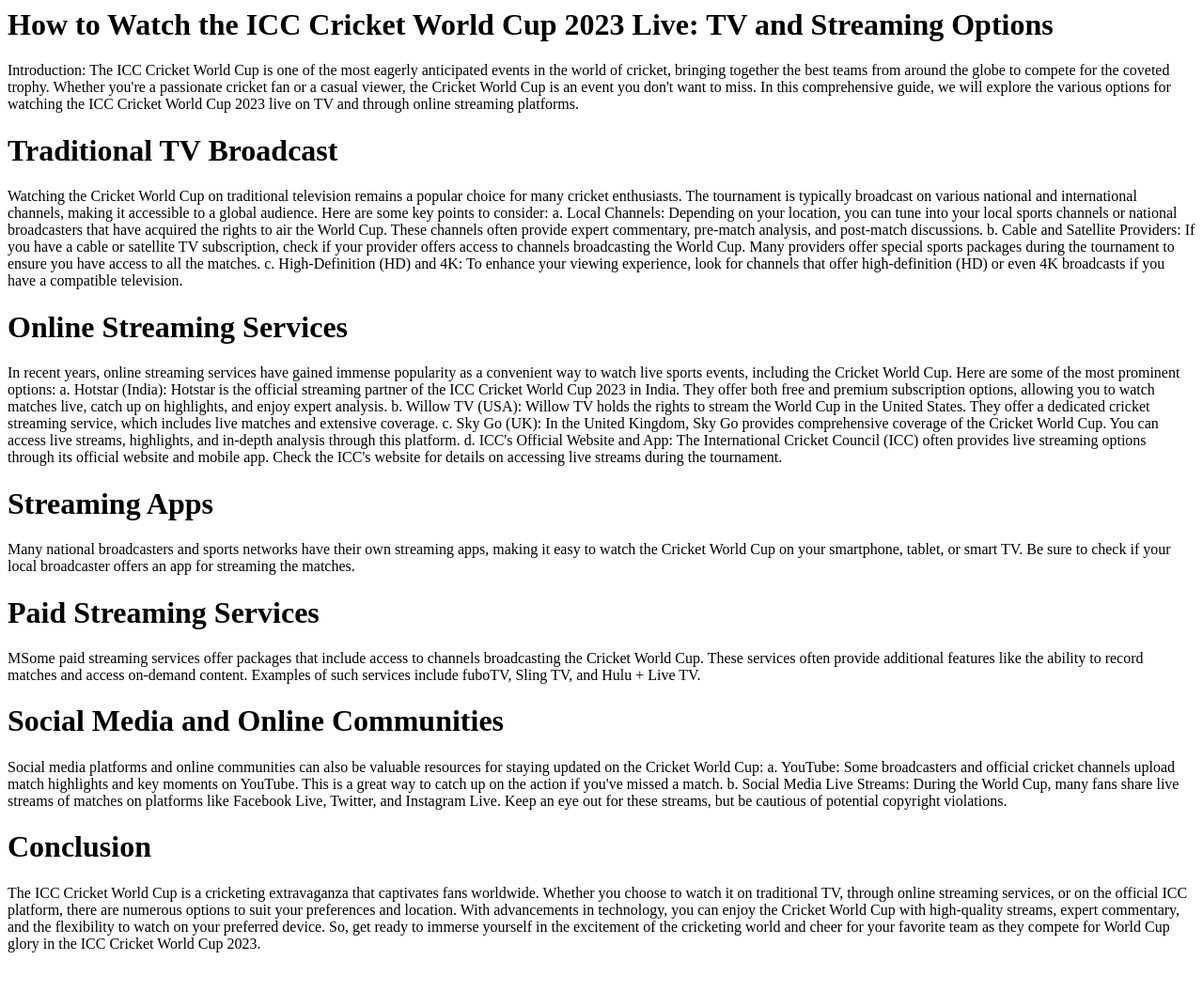
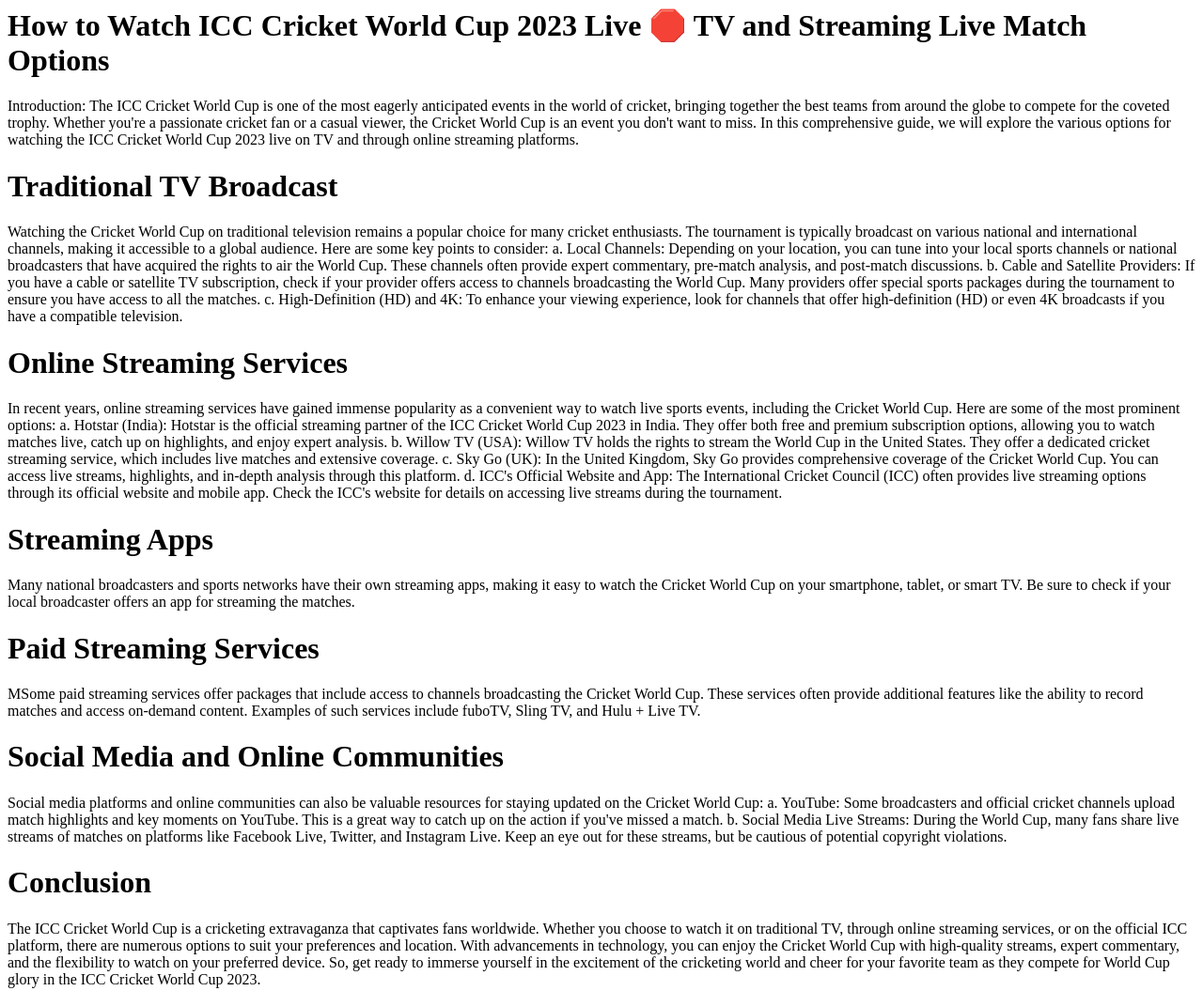
Before and after one commit to tanayjagdale1/live-cricket-world-cup-2023, a plain HTML site: page index.html in a window 1280 px wide. Shown: the whole page at 94% size. Before the commit the page ends 1030 px from the top, so only its background shows below. Drawn offline with Linux system fonts and the light colour scheme.

Commit message:
index.html

```diff
--- a/index.html
+++ b/index.html
@@ -1,9 +1,10 @@
 <html>
 <head>
-<title>How to Watch the ICC Cricket World Cup 2023 Live: TV and Streaming Options</title>
+  <meta name="google-site-verification" content="2BtP1Mja7w9OGuCfMyXG1VBKLx0CukxUUB41XRIfoGo" />
+<title>ICC Cricket World Cup 2023 Live: TV and Streaming Sites</title>
 </head>
 <body>
-<h1>How to Watch the ICC Cricket World Cup 2023 Live: TV and Streaming Options</h1>
+<h1>How to Watch ICC Cricket World Cup 2023 Live 🛑 TV and Streaming Live Match Options</h1>
 <p>Introduction: The ICC Cricket World Cup is one of the most eagerly anticipated events in the world of cricket, bringing together the best teams from around the globe to compete for the coveted trophy. Whether you're a passionate cricket fan or a casual viewer, the Cricket World Cup is an event you don't want to miss. In this comprehensive guide, we will explore the various options for watching the ICC Cricket World Cup 2023 live on TV and through online streaming platforms.
 </p>
 
```
